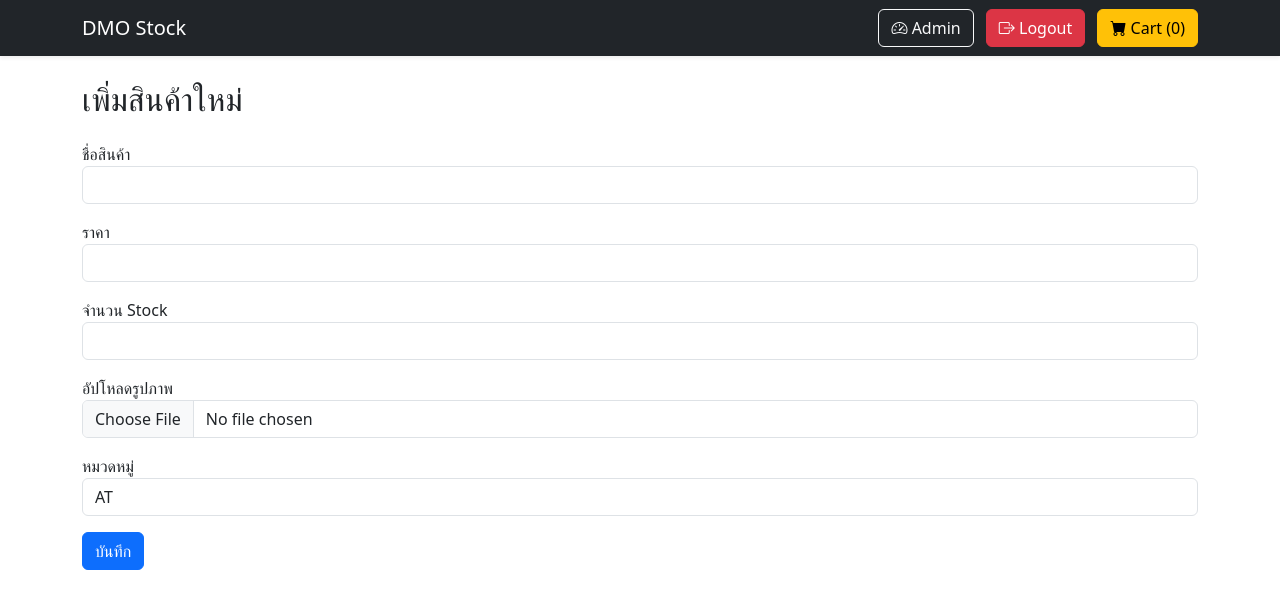
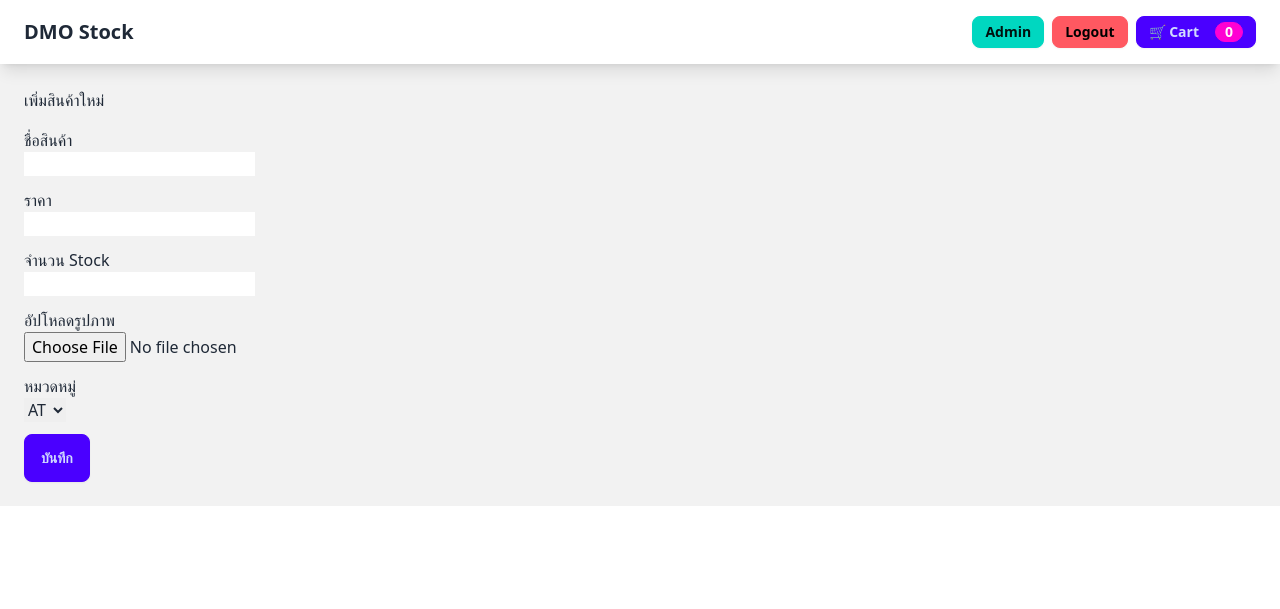
Before and after one commit to nut1596/Web-Flask-DMO-Product-Buy-Sale-Stock, a Flask app: page /admin/products/add in a window 1280 px wide. Shown: the top 609 px of the page. Run offline with Flask 3, Linux system fonts and the light colour scheme; the visitor is signed in with stand-in values (Sample User, id 1); tables that the repository leaves empty hold one stand-in row (values such as "Sample post"); some libraries are stand-ins or nearby versions.

Commit message:
Edit Base daisy

```diff
--- a/templates/base.html
+++ b/templates/base.html
@@ -1,50 +1,64 @@
 <!DOCTYPE html>
-<html lang="th">
+<html lang="th" data-theme="drak">
 <head>
     <meta charset="UTF-8">
     <title>DMO Stock System</title>
 
-    <!-- Bootstrap 5 -->
-    <link href="https://cdn.jsdelivr.net/npm/bootstrap@5.3.2/dist/css/bootstrap.min.css" rel="stylesheet">
-    <link rel="stylesheet" href="https://cdn.jsdelivr.net/npm/bootstrap-icons@1.11.1/font/bootstrap-icons.css">
+    <!-- Tailwind + DaisyUI -->
+    <script src="https://cdn.tailwindcss.com"></script>
+    <link href="https://cdn.jsdelivr.net/npm/daisyui@latest/dist/full.css" rel="stylesheet" type="text/css" />
 </head>
-<body>
 
-<nav class="navbar navbar-expand-lg navbar-dark bg-dark shadow-sm">
-    <div class="container">
-        <a class="navbar-brand" href="/">DMO Stock</a>
+<body class="bg-base-200">
 
-        <div class="ms-auto">
+<!-- 🌟 NAVBAR -->
+<div class="navbar bg-base-100 shadow-lg px-6">
+    <div class="flex-1">
+        <a href="{{ url_for('main.home') }}" class="text-xl font-bold">
+            DMO Stock
+        </a>
+    </div>
+
+    <div class="flex-none gap-2">
+
         {% if session.get("admin_logged_in") %}
-            <a class="btn btn-outline-light me-2"
-               href="{{ url_for('admin.admin_dashboard') }}">
-               <i class="bi bi-speedometer2"></i> Admin
+
+        <a href="{{ url_for('admin.admin_dashboard') }}"
+           class="btn btn-sm btn-accent">
+           Admin
         </a>
 
-            <a class="btn btn-danger me-2"
-               href="{{ url_for('auth.logout') }}">
-               <i class="bi bi-box-arrow-right"></i> Logout
+        <a href="{{ url_for('auth.logout') }}"
+           class="btn btn-sm btn-error">
+           Logout
         </a>
+
         {% else %}
-            <a class="btn btn-outline-light me-2"
-               href="{{ url_for('auth.login') }}">
-               <i class="bi bi-person"></i>  Admin Login
+
+        <a href="{{ url_for('auth.login') }}"
+           class="btn btn-sm btn-outline">
+           Admin Login
         </a>
+
         {% endif %}
 
-            <a class="btn btn-warning"
-               href="{{ url_for('main.cart') }}">
-               <i class="bi bi-cart-fill"></i>
-               Cart ({{ session.get('cart', [])|length }})
+        <a href="{{ url_for('main.cart') }}"
+           class="btn btn-sm btn-primary">
+           🛒 Cart
+           <span class="badge badge-secondary ml-2">
+               {{ session.get('cart', {})|length }}
+           </span>
         </a>
+
     </div>
 </div>
-</nav>
 
-<div class="container mt-4">
+<!-- 🌟 CONTENT -->
+<div class="max-w-7xl mx-auto p-6">
     {% block content %}{% endblock %}
 </div>
 
+<!-- Chart.js -->
 <script src="https://cdn.jsdelivr.net/npm/chart.js"></script>
 
 </body>
```
Lines whose indentation alone changed are shown as unchanged.
